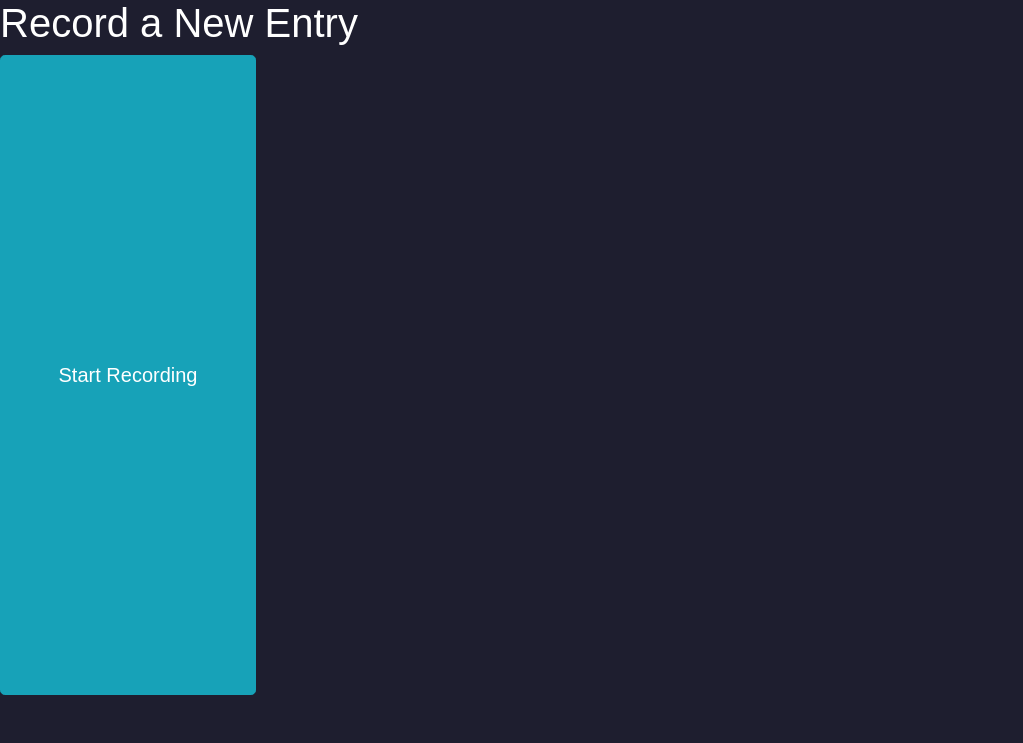
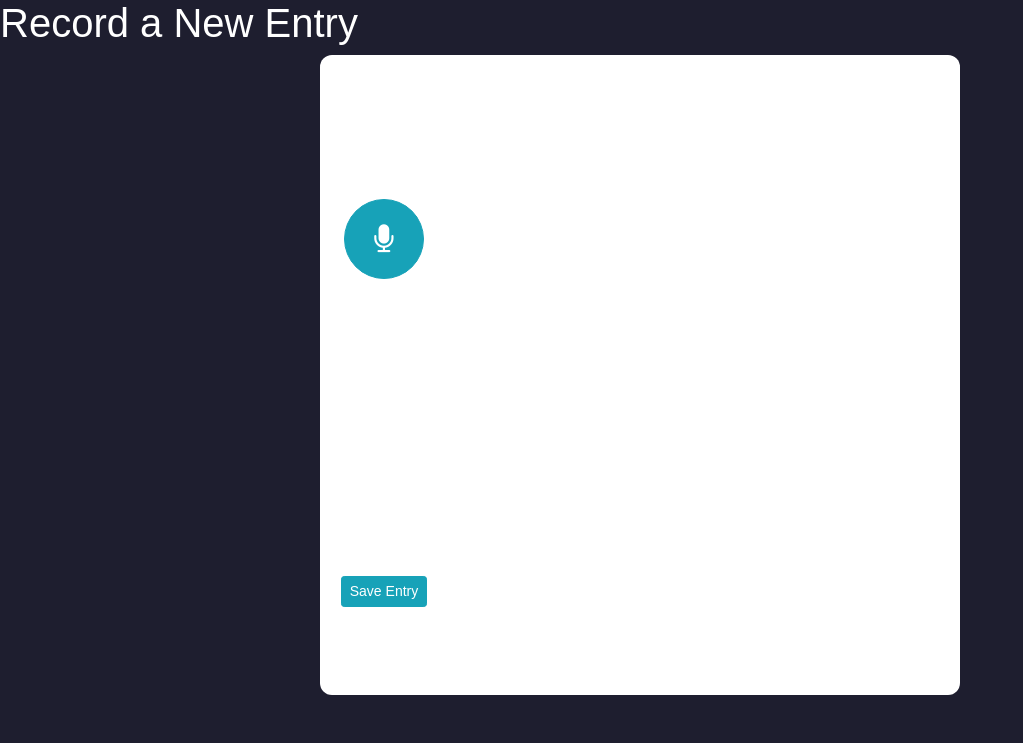
Before and after one commit to jacquelynchow/pennappsxxi, a Flask app: page /record in a window 1280 px wide. Shown: the part 57-800 px from the top of the page, without its empty margins (0-1023 px from the left). Run offline with Flask 2, Linux system fonts and the light colour scheme; some libraries are stand-ins or nearby versions.

Commit message:
refactor css/js

```diff
--- a/app/static/styles/styles.css
+++ b/app/static/styles/styles.css
@@ -87,3 +87,68 @@ main {
 
 
 }
+
+/* recording page styles below **********************************************/
+@keyframes bg-pulse {
+  0% {
+    background-color: #17a2b8;
+  }
+
+  50% {
+    background-color: #c7ecee;
+  }
+
+  100% {
+    backgrouond-color: #17a2b8;
+  }
+}
+
+.recording {
+  animation: bg-pulse 1s alternate ease-in-out infinite;
+}
+
+#result {
+  color: #666;
+  font-size: 14px;
+  font-style: italic;
+  text-align: center;
+  margin-right: 5rem;
+}
+#result .final {
+  color: #0d122b;
+  font-style: normal;
+}
+
+main#recording-space {
+  flex-grow: 2;
+  justify-content: space-around;
+  align-items: center;
+  background-color: #fff;
+  border-radius: 12px;
+  margin-bottom: 2em;
+  padding-top: 4em;
+  text-align: center;
+  width: 50%;
+  height: 10rem;
+  margin: 0 auto;
+}
+
+#mic {
+  /* background: transparent; */
+  border-radius: 50%;
+  transition: all 0.2s ease 0s;
+  cursor: pointer;
+  margin-bottom: 4em;
+  width: 5rem;
+  height: 5rem;
+  font-size: 30px;
+}
+
+#mic:hover,
+#mic:focus {
+  background: #c7ecee;
+}
+
+.save-entry {
+  margin: 0 auto;
+}
--- a/app/templates/layout.html
+++ b/app/templates/layout.html
@@ -18,7 +18,7 @@
       <link rel="shortcut icon" href="{{ url_for('static', filename='favicon.ico') }}">
       <!-- Jquery and Javascript -->
       <script src="https://ajax.googleapis.com/ajax/libs/jquery/1.12.4/jquery.min.js"></script>
-      <!-- <script type="text/javascript" src="{{ url_for('static', filename='/js/script.js', version='2') }}"></script> -->
+      <script type="text/javascript" src="{{ url_for('static', filename='/js/main.js', version='2') }}"></script>
 
       <title>Voice Diary</title>
       <header class="container-fluid">
--- a/app/templates/recordVoice.html
+++ b/app/templates/recordVoice.html
@@ -2,75 +2,26 @@
 {% extends "layout.html" %}
 
 {% block heading %}
-  <head>
-    <meta charset="UTF-8" />
-    <meta name="viewport" content="width=device-width, initial-scale=1.0" />
-    <meta http-equiv="X-UA-Compatible" content="ie=edge" />
   <title>Record Entry</title>
-    <link rel="stylesheet" href="../static/voice-record-styles.css" />
-  </head>
 {% endblock %}
 
 {% block body %}
+  <div class="recording-page">
     <header>
       <h1>Record a New Entry</h1>
     </header>
-  <main>
-    <button id="button" class="btn btn-info btn-lg">Start Recording</button>
-    <!-- <button id="button">Start Recording</button> -->
+    <main id="recording-space">
+      <div class="record-button">
+        <button id="mic" class="btn btn-info btn-md">
+          <i class="fa fa-microphone"></i>
+        </button>
+      </div>
+
       <div id="result"></div>
       <p id="message" hidden aria-hidden="true">
         Your browser doesn't support Speech Recognition. Sorry.
       </p>
+      <button class="btn btn-info btn-sm save-entry">Save Entry</button>
     </main>
-  <script>
-    window.addEventListener("DOMContentLoaded", () => {
-      const button = document.getElementById("button");
-      const result = document.getElementById("result");
-      const main = document.getElementsByTagName("main")[0];
-      let listening = false;
-      const SpeechRecognition =
-        window.SpeechRecognition || window.webkitSpeechRecognition;
-      if (typeof SpeechRecognition !== "undefined") {
-        const recognition = new SpeechRecognition();
-
-        const stop = () => {
-          main.classList.remove("speaking");
-          recognition.stop();
-          button.textContent = "Start Recording";
-        };
-
-        const start = () => {
-          main.classList.add("speaking");
-          recognition.start();
-          button.textContent = "Stop Recording";
-        };
-
-        const onResult = event => {
-          result.innerHTML = "";
-          for (const res of event.results) {
-            const text = document.createTextNode(res[0].transcript);
-            const p = document.createElement("p");
-            if (res.isFinal) {
-              p.classList.add("final");
-            }
-            p.appendChild(text);
-            result.appendChild(p);
-          }
-        };
-        recognition.continuous = true;
-        recognition.interimResults = true;
-        recognition.addEventListener("result", onResult);
-        button.addEventListener("click", event => {
-          listening ? stop() : start();
-          listening = !listening;
-        });
-      } else {
-        button.remove();
-        const message = document.getElementById("message");
-        message.removeAttribute("hidden");
-        message.setAttribute("aria-hidden", "false");
-      }
-    });
-  </script>
+  </div>
 {% endblock %}
```
Also changed, not shown: app/static/js/main.js (added, +61 -0 lines), app/static/voice-record-styles.css (deleted, +0 -90 lines). Lines whose indentation alone changed are shown as unchanged.
